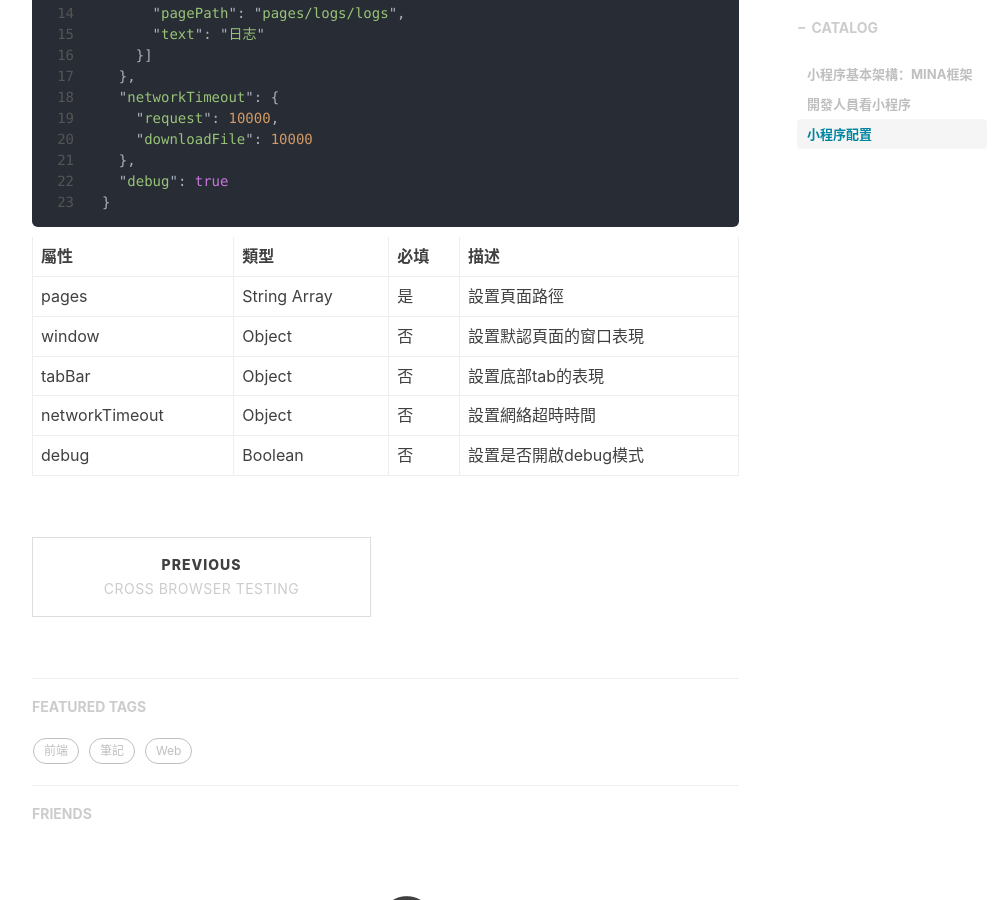
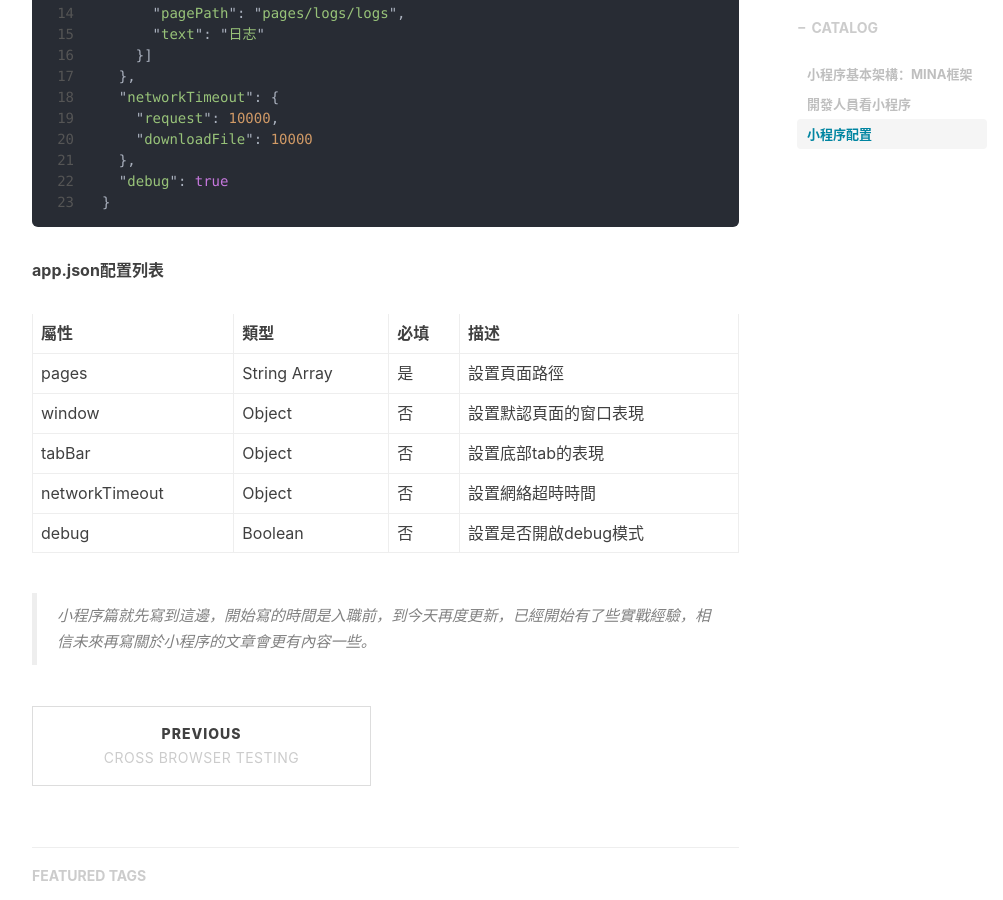
Before and after one commit to elinyuhanwu/elinyuhanwu.github.io, a Jekyll site: the page built from _posts/2019-02-26-wechatminiprogram.md, in a window 1280 px wide and 900 px high, scrolled down 2064 px. Shown: the whole window, without its empty margins (233-1236 px from the left). Built offline with Jekyll 4.4.1, drawn with Linux system fonts in a browser that asks for light colours; nearby versions of some CDN libraries; comment, search, counter and statistics services are not loaded.

Commit message:
edit post

````diff
--- a/_posts/2019-02-26-wechatminiprogram.md
+++ b/_posts/2019-02-26-wechatminiprogram.md
@@ -69,6 +69,7 @@ App Service 邏輯層：邏輯處理、數據請求、接口調用
 }
 ```
 
+**app.json配置列表**
 
 |屬性           | 類型       | 必填 | 描述 |
 |---           | ---        | --- | --- |
@@ -77,3 +78,6 @@ App Service 邏輯層：邏輯處理、數據請求、接口調用
 |tabBar        |Object      |否    |設置底部tab的表現|
 |networkTimeout|Object      |否    |設置網絡超時時間|
 |debug         |Boolean     |否    |設置是否開啟debug模式|
+
+
+> 小程序篇就先寫到這邊，開始寫的時間是入職前，到今天再度更新，已經開始有了些實戰經驗，相信未來再寫關於小程序的文章會更有內容一些。
````
